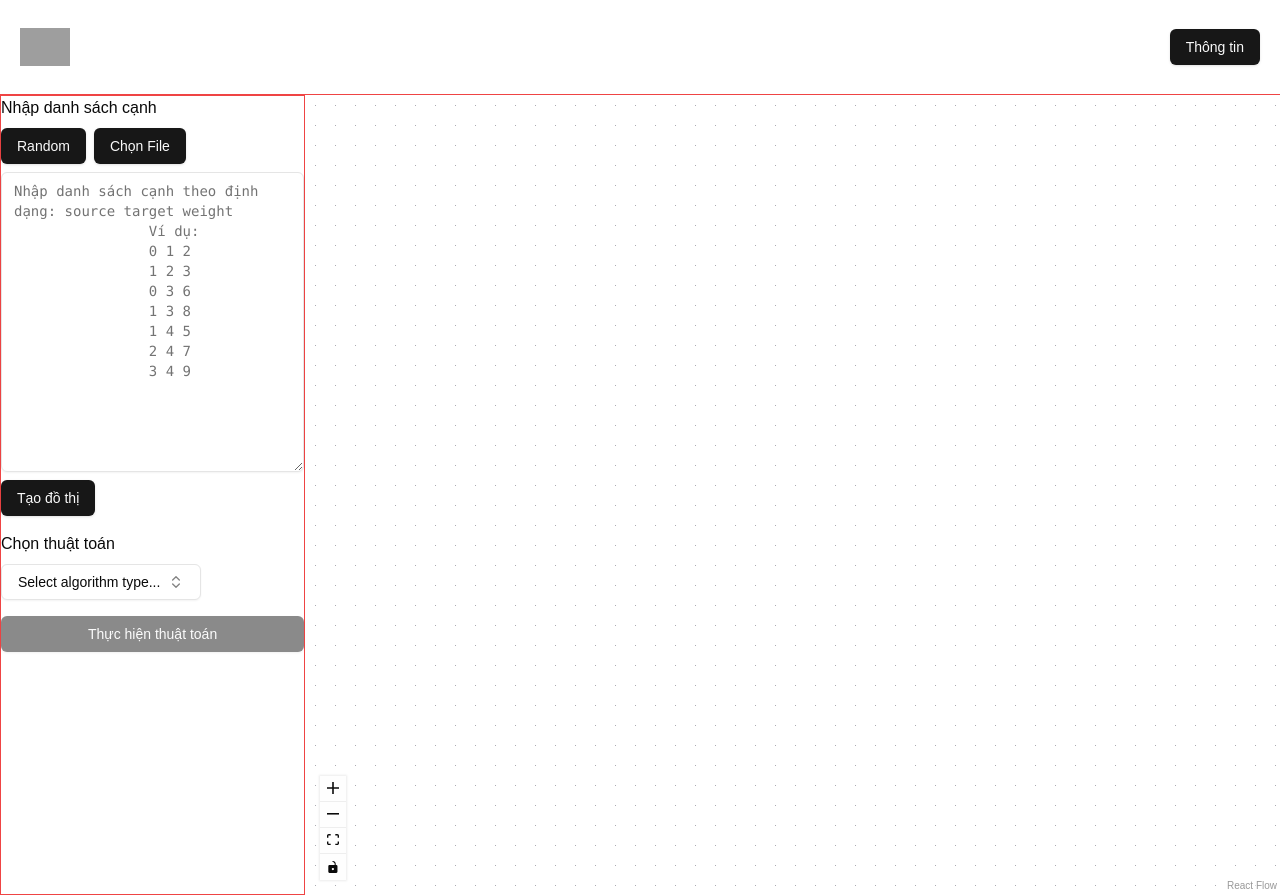
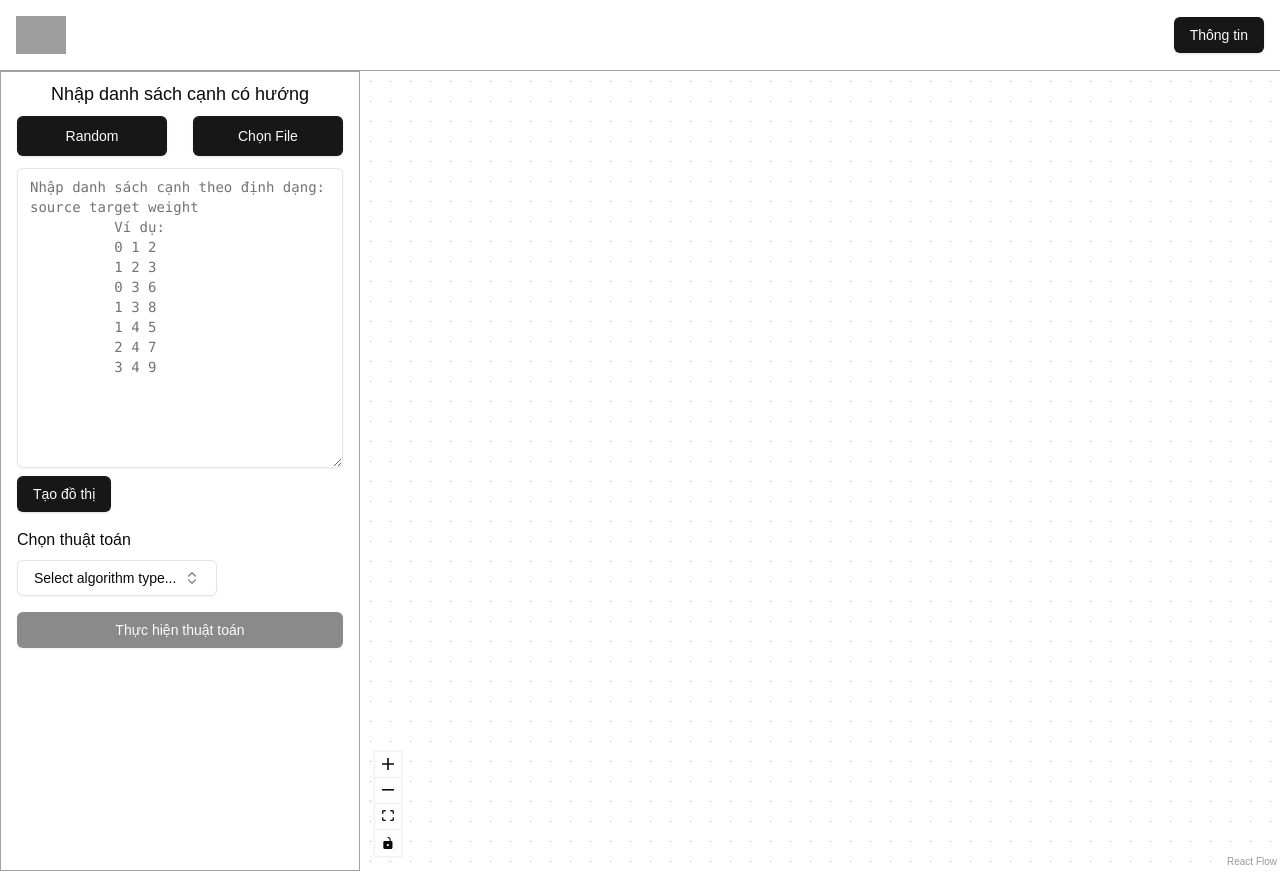
Before and after one commit to nguyen-pc/CT239_NLCS, a Next.js app: page / in a window 1280 px wide. After the commit the page ends 871 px from the top, so only its background shows below. Built offline with nearby package versions, Linux system fonts and the light colour scheme; grey boxes are pictures that could not be loaded.

Commit message:
edit sidebar and upload file"

```diff
--- a/app/(root)/layout.tsx
+++ b/app/(root)/layout.tsx
@@ -13,7 +13,7 @@ const Layout = async ({ children }: { children: React.ReactNode }) => {
         <section className="flex h-full flex-1 flex-col">
           <section className="flex h-full flex-1 flex-col">
             <Header />
-            <div className="border-b border-red-500 "></div>
+            <div className="border-b border-gray-400 "></div>
             <div className="flex">
               <Sidebar />
               <div className="main-content w-full ">{children}</div>
--- a/components/Header.tsx
+++ b/components/Header.tsx
@@ -12,7 +12,7 @@ import {
 
 const Header = () => {
   return (
-    <header className="items-center justify-between gap-5 p-5 sm:flex lg:py-7 xl:gap-10 !important">
+    <header className="items-center justify-between gap-4 p-4 sm:flex  xl:gap-7 !important">
       <Image src="/assets/logo.jpg" alt="logo" width={50} height={50} />
       <Dialog>
         <DialogTrigger>
--- a/components/Sidebar.tsx
+++ b/components/Sidebar.tsx
@@ -5,6 +5,7 @@ import { Button } from "./ui/button";
 import { ComboboxDemo } from "./Combobox";
 import { Textarea } from "./ui/textarea";
 import { useGraph } from "@/context/GraphContext";
+import { Input } from "./ui/input";
 
 const Sidebar = () => {
   const [edgesInput, setEdgesInput] = React.useState("");
@@ -74,20 +75,41 @@ const Sidebar = () => {
     setEdgesInput(edges.join("\n"));
   };
 
+  const handleFileInput = (event: React.ChangeEvent<HTMLInputElement>) => {
+    const file = event.target.files?.[0];
+    if (!file) return;
+
+    const reader = new FileReader();
+    reader.onload = (e) => {
+      const content = e.target?.result as string;
+      setEdgesInput(content);
+    };
+    reader.readAsText(file);
+  };
   return (
-    <div className="w-[400px] border border-red-500">
-      <div>
-        <h3 className="font-medium mb-2">Nhập danh sách cạnh</h3>
-        <div className="space-x-2 mb-2">
-          <Button onClick={generateRandomEdges}>Random</Button>
-          <Button>Chọn File</Button>
+    <div className="w-[500px] border border-gray-400">
+      <div className="ml-4 mr-4">
+        <h3 className="font-medium mt-2 mb-2 text-center font-bold text-lg ">Nhập danh sách cạnh có hướng</h3>
+        <div className="space-x-2 mb-3 flex justify-between ">
+          <Button className="w-[150px] h-[40px]" onClick={generateRandomEdges}>Random</Button>
+
+          <label className="relative cursor-pointer inline-block">
+            <Button className="w-[150px] h-[40px]">Chọn File</Button>
+            <Input
+              className="absolute inset-0 opacity-0 cursor-pointer"
+              id="file"
+              type="file"
+              accept=".txt"
+              onChange={handleFileInput}
+            />
+          </label>
         </div>
         <div>
           <Textarea
             className="h-[300px] font-mono"
             value={edgesInput}
             onChange={(e) => setEdgesInput(e.target.value)}
-            placeholder="Nhập danh sách cạnh theo định dạng: source target weight
+            placeholder={`Nhập danh sách cạnh theo định dạng: source target weight
           Ví dụ:
           0 1 2
           1 2 3
@@ -95,7 +117,7 @@ const Sidebar = () => {
           1 3 8
           1 4 5
           2 4 7
-                3 4 9"
+          3 4 9`}
           />
         </div>
         <div className="mt-2">
@@ -103,7 +125,7 @@ const Sidebar = () => {
         </div>
       </div>
 
-      <div className="mt-4">
+      <div className="m-4">
         <div className="mb-2">Chọn thuật toán</div>
         <ComboboxDemo />
       </div>
```
Lines whose indentation alone changed are shown as unchanged.
